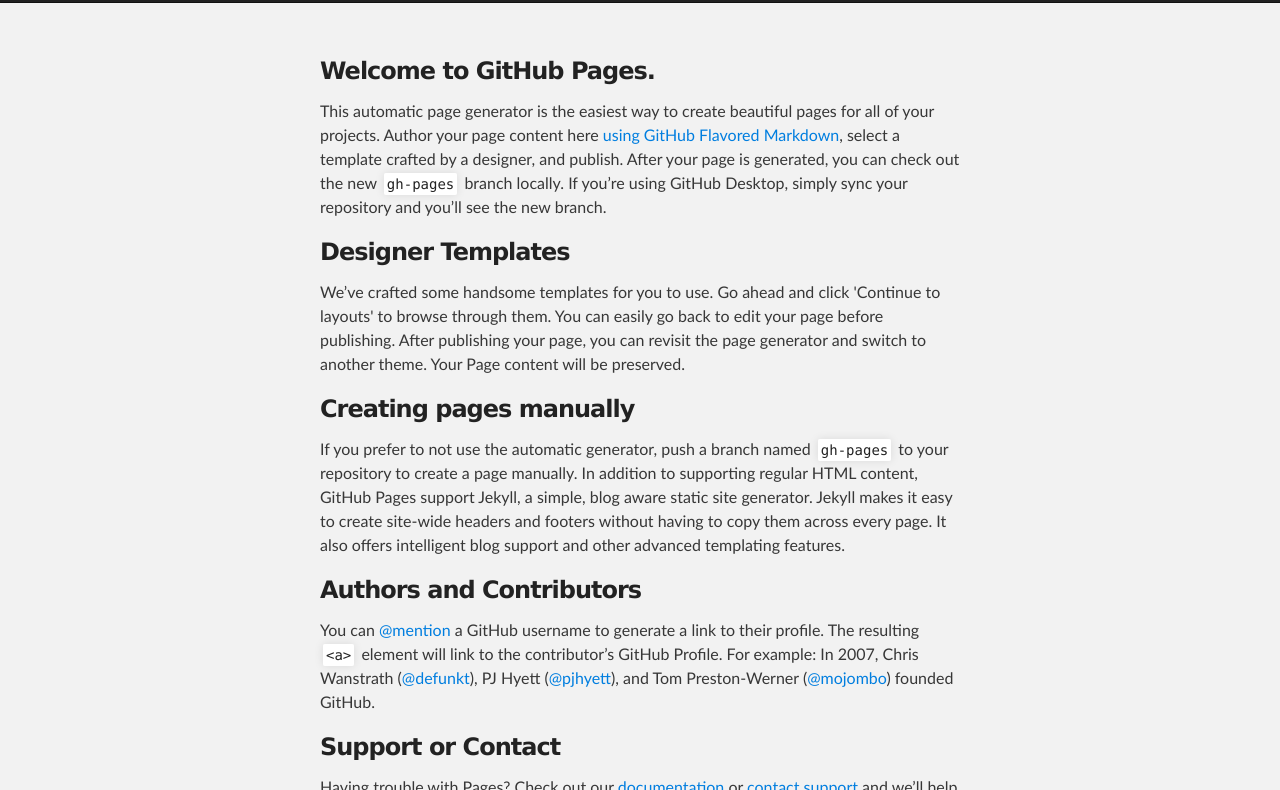
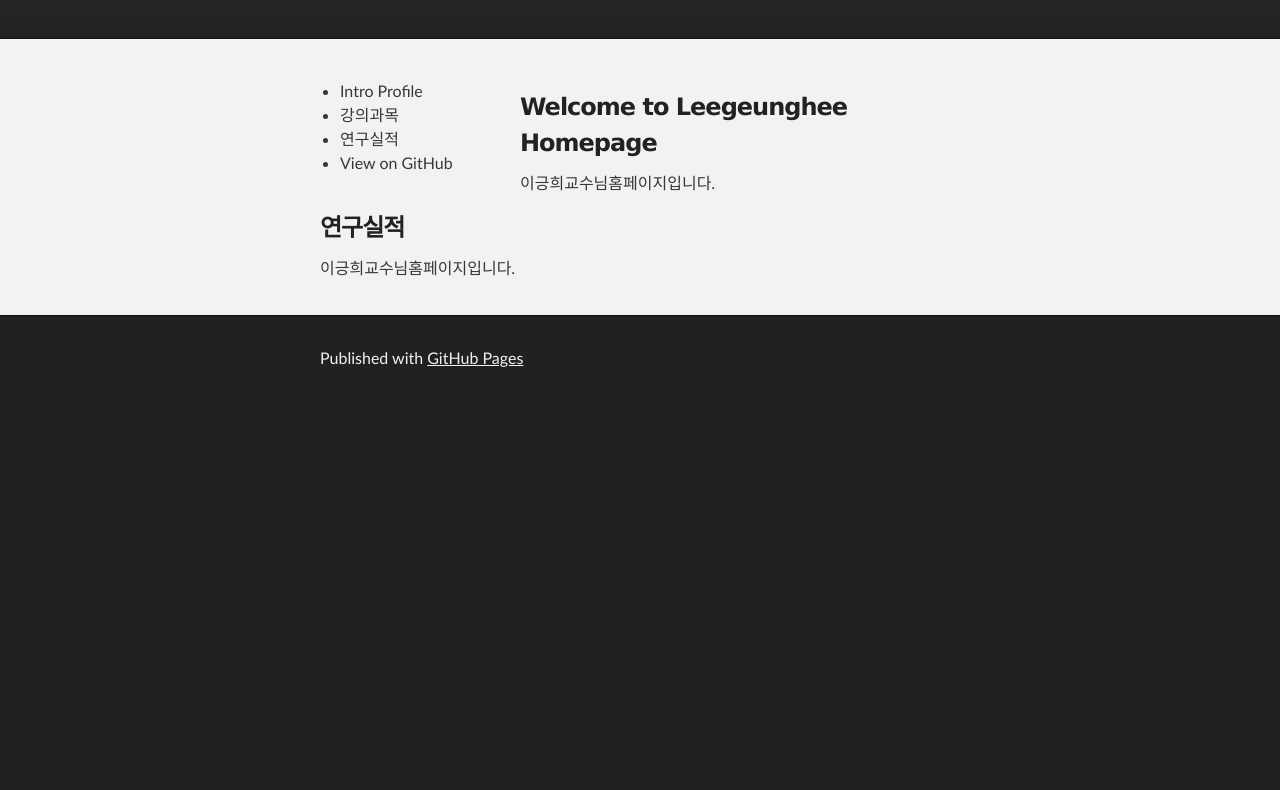
Before and after one commit to databetter01/databetter02.github.io, a plain HTML site: page index.html in a window 1280 px wide. Shown: the part 171-961 px from the top of the page. After the commit the page ends 800 px from the top, so only its background shows below. Drawn offline with Linux system fonts and the light colour scheme.

Commit message:
Update index.html

```diff
--- a/index.html
+++ b/index.html
@@ -16,10 +16,10 @@
     <!-- HEADER -->
     <div id="header_wrap" class="outer">
         <header class="inner">
-          <a id="forkme_banner" href="https://github.com/databetter01">View on GitHub</a>
+          <!--<a id="forkme_banner" href="https://github.com/databetter01">View on GitHub</a>-->
 
-          <h1 id="project_title">Databetter01.GitHub.io</h1>
-          <h2 id="project_tagline"></h2>
+          <h1 id="project_title">Leegeunghee Databetter</h1>
+          <h2 id="project_tagline">이긍희교수님의 연구자료 홈페이지입니다.</h2>
 
         </header>
     </div>
@@ -27,30 +27,25 @@
     <!-- MAIN CONTENT -->
     <div id="main_content_wrap" class="outer">
       <section id="main_content" class="inner">
+        <div style="width:200px; float:left">
+          <ul>
+            <li>Intro Profile</li>
+            <li>강의과목</li>
+            <li>연구실적</li>
+            <li>View on GitHub</li>
+            </ul>
+        </div>
         <h3>
-<a id="welcome-to-github-pages" class="anchor" href="#welcome-to-github-pages" aria-hidden="true"><span aria-hidden="true" class="octicon octicon-link"></span></a>Welcome to GitHub Pages.</h3>
+<a id="welcome-to-github-pages" class="anchor" href="#welcome-to-github-pages" aria-hidden="true"><span aria-hidden="true" class="octicon octicon-link"></span></a>Welcome to Leegeunghee Homepage</h3>
 
-<p>This automatic page generator is the easiest way to create beautiful pages for all of your projects. Author your page content here <a href="https://guides.github.com/features/mastering-markdown/">using GitHub Flavored Markdown</a>, select a template crafted by a designer, and publish. After your page is generated, you can check out the new <code>gh-pages</code> branch locally. If you’re using GitHub Desktop, simply sync your repository and you’ll see the new branch.</p>
+<p>이긍희교수님홈페이지입니다.</p>
 
 <h3>
-<a id="designer-templates" class="anchor" href="#designer-templates" aria-hidden="true"><span aria-hidden="true" class="octicon octicon-link"></span></a>Designer Templates</h3>
+<a id="designer-templates" class="anchor" href="#designer-templates" aria-hidden="true"><span aria-hidden="true" class="octicon octicon-link"></span></a>연구실적</h3>
 
-<p>We’ve crafted some handsome templates for you to use. Go ahead and click 'Continue to layouts' to browse through them. You can easily go back to edit your page before publishing. After publishing your page, you can revisit the page generator and switch to another theme. Your Page content will be preserved.</p>
+<p>이긍희교수님홈페이지입니다.</p>
 
-<h3>
-<a id="creating-pages-manually" class="anchor" href="#creating-pages-manually" aria-hidden="true"><span aria-hidden="true" class="octicon octicon-link"></span></a>Creating pages manually</h3>
 
-<p>If you prefer to not use the automatic generator, push a branch named <code>gh-pages</code> to your repository to create a page manually. In addition to supporting regular HTML content, GitHub Pages support Jekyll, a simple, blog aware static site generator. Jekyll makes it easy to create site-wide headers and footers without having to copy them across every page. It also offers intelligent blog support and other advanced templating features.</p>
-
-<h3>
-<a id="authors-and-contributors" class="anchor" href="#authors-and-contributors" aria-hidden="true"><span aria-hidden="true" class="octicon octicon-link"></span></a>Authors and Contributors</h3>
-
-<p>You can <a href="https://help.github.com/articles/basic-writing-and-formatting-syntax/#mentioning-users-and-teams" class="user-mention">@mention</a> a GitHub username to generate a link to their profile. The resulting <code>&lt;a&gt;</code> element will link to the contributor’s GitHub Profile. For example: In 2007, Chris Wanstrath (<a href="https://github.com/defunkt" class="user-mention">@defunkt</a>), PJ Hyett (<a href="https://github.com/pjhyett" class="user-mention">@pjhyett</a>), and Tom Preston-Werner (<a href="https://github.com/mojombo" class="user-mention">@mojombo</a>) founded GitHub.</p>
-
-<h3>
-<a id="support-or-contact" class="anchor" href="#support-or-contact" aria-hidden="true"><span aria-hidden="true" class="octicon octicon-link"></span></a>Support or Contact</h3>
-
-<p>Having trouble with Pages? Check out our <a href="https://help.github.com/pages">documentation</a> or <a href="https://github.com/contact">contact support</a> and we’ll help you sort it out.</p>
       </section>
     </div>
 
```
